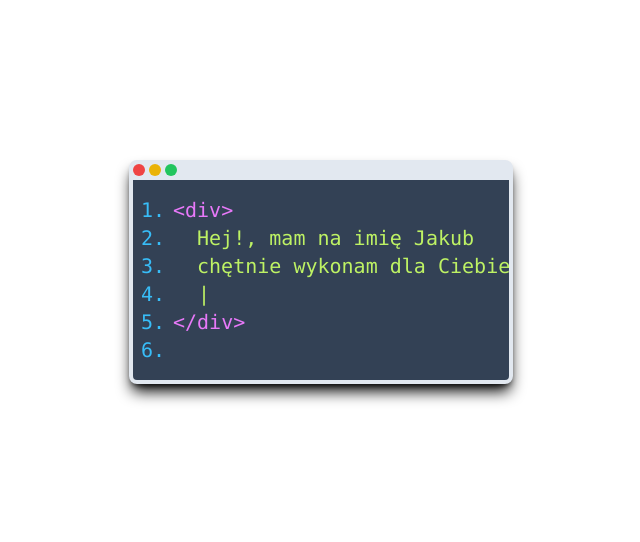
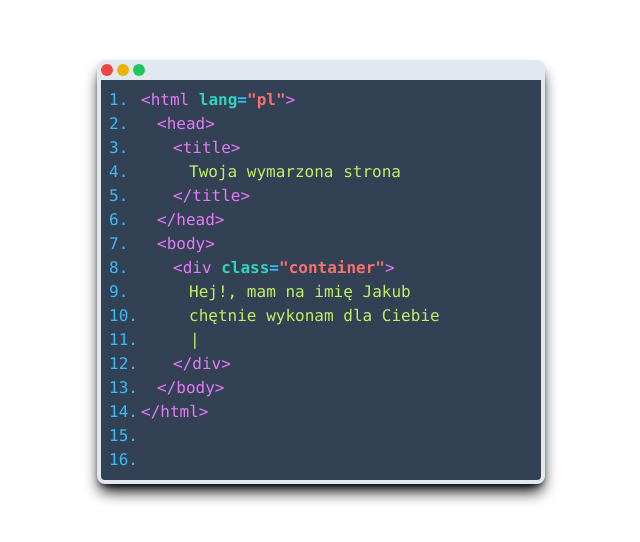
Before and after one commit to pecet3/pecet.it, a Next.js app: page / in a window 1280 px wide. Shown: the part 128-670 px from the top of the page, without its empty margins (319-959 px from the left). Built offline with nearby package versions, Linux system fonts and the light colour scheme.

Commit message:
working on code block

```diff
--- a/components/CodeBlock.tsx
+++ b/components/CodeBlock.tsx
@@ -3,40 +3,32 @@ import { PL } from '@/content/content';
 import Typewriter from 'typewriter-effect';
 
 export const CodeBlock = () => {
+    const rangeArray = Array.from({ length: 16 }, (_, index) => index + 1);
+
     return (
-        <div className="font-mono text-base sm:text-xl w-96
-        bg-slate-700 px-2 py-4 rounded-lg  border-t-[20px] border-4 border-slate-200
+        <div className="font-mono text-sm sm:text-base  w-80 sm:w-[28rem]
+        bg-slate-700 px-2 py-2 rounded-lg  border-t-[20px] border-4 border-slate-200
         shadow-lg shadow-black
-        grid grid-cols-[32px_minmax(360px,_1fr)_100px] gap-0 relative">
+        grid grid-cols-[32px_minmax(300px,_1fr)] gap-0 relative">
             <div className="absolute flex gap-1 -top-4">
                 <div className="w-3 h-3 bg-red-500 rounded-full"></div>
                 <div className="w-3 h-3 bg-yellow-500 rounded-full"></div>
                 <div className="w-3 h-3 bg-green-500 rounded-full"></div>
             </div>
             <div className="flex flex-col w-4 text-sky-400">
-                <p>
-                    1.
-                </p>
-                <p>
-                    2.
-                </p>
-                <p>
-                    3.
-                </p>
-                <p>
-                    4.
-                </p>
-                <p>
-                    5.
-                </p>
-                <p>
-                    6.
-                </p>
-
+                {rangeArray.map((v) => (
+                    <p>{v}.</p>
+                ))}
             </div>
             <div>
-                <p className="text-fuchsia-400">&lt;div&gt; </p>
-                <div className="text-lime-300 pl-6">
+                <HTMLelement element='html' lang='pl'>
+                    <HTMLelement element='head' >
+                        <HTMLelement element='title' >
+                            Twoja wymarzona strona
+                        </HTMLelement>
+                    </HTMLelement>
+                    <HTMLelement element='body' >
+                        <HTMLelement element='div' classes='container'>
                             <Typewriter
                                 options={{
                                     strings: `
@@ -49,9 +41,39 @@ export const CodeBlock = () => {
 
                                 }}
                             />
+                        </HTMLelement>
+                    </HTMLelement>
+
+                </HTMLelement>
+
+
+
+
             </div>
-                <p className="text-fuchsia-400">&lt;/div&gt; </p>
-            </div>
-        </div>
+        </div >
     )
 }
+
+interface HTMLelementProps {
+    element: string;
+    classes?: string;
+    lang?: string;
+    children: React.ReactNode
+}
+
+const HTMLelement: React.FC<HTMLelementProps> = ({ element, classes, lang, children }) => {
+    return (
+        <div>
+            <p className="text-fuchsia-400">
+                &lt;{element}{classes ? <b className="text-teal-400"> class
+                    <b className="text-sky-400">=</b>
+                    <b className='text-red-400'>"{classes}"</b></b> : null}
+                {lang ? <b className="text-teal-400"> lang
+                    <b className="text-sky-400">=</b>
+                    <b className='text-red-400'>"{lang}"</b></b> : null}&gt;
+            </p>
+            <div className='pl-4 text-lime-300'> {children}</div>
+            <p className="text-fuchsia-400">&lt;/{element}&gt;</p>
+        </div>
+    );
+};
```
Also changed, not shown: app/page.tsx (+0 -17 lines). Lines whose indentation alone changed are shown as unchanged.
